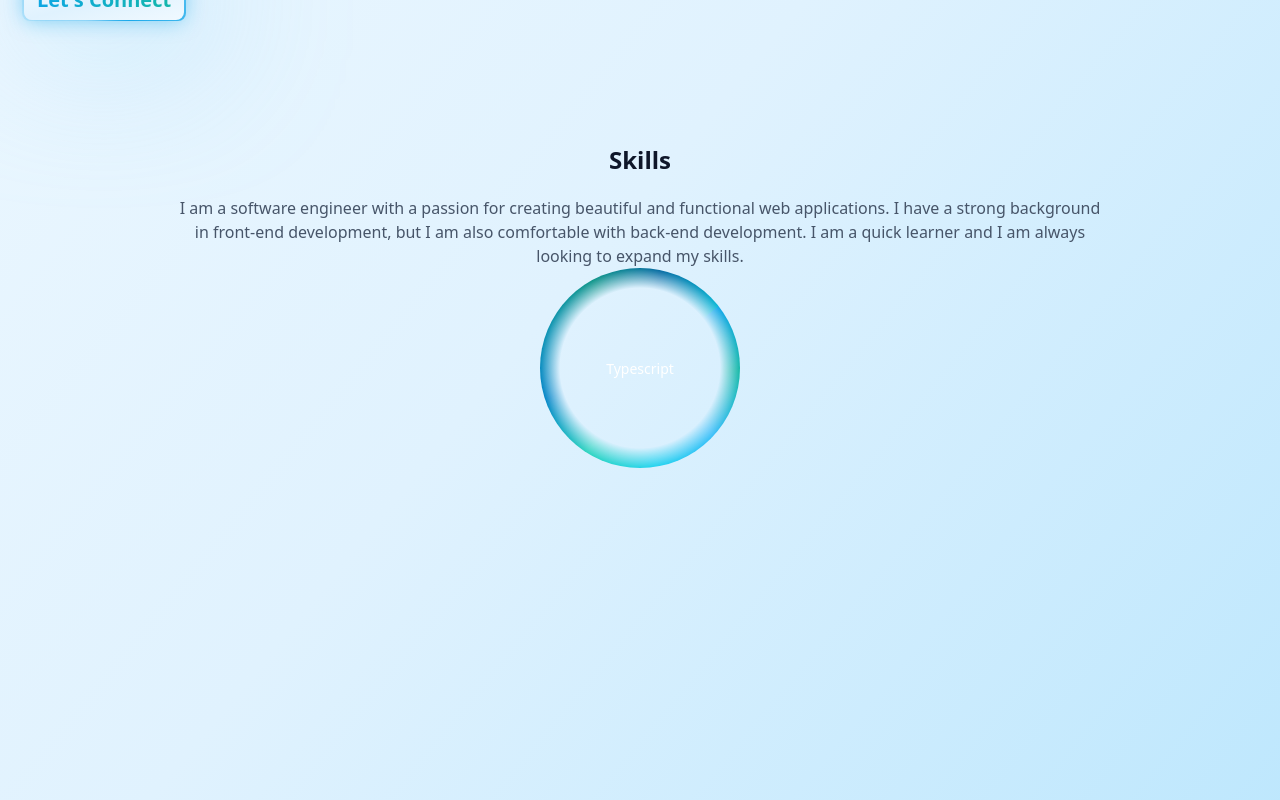
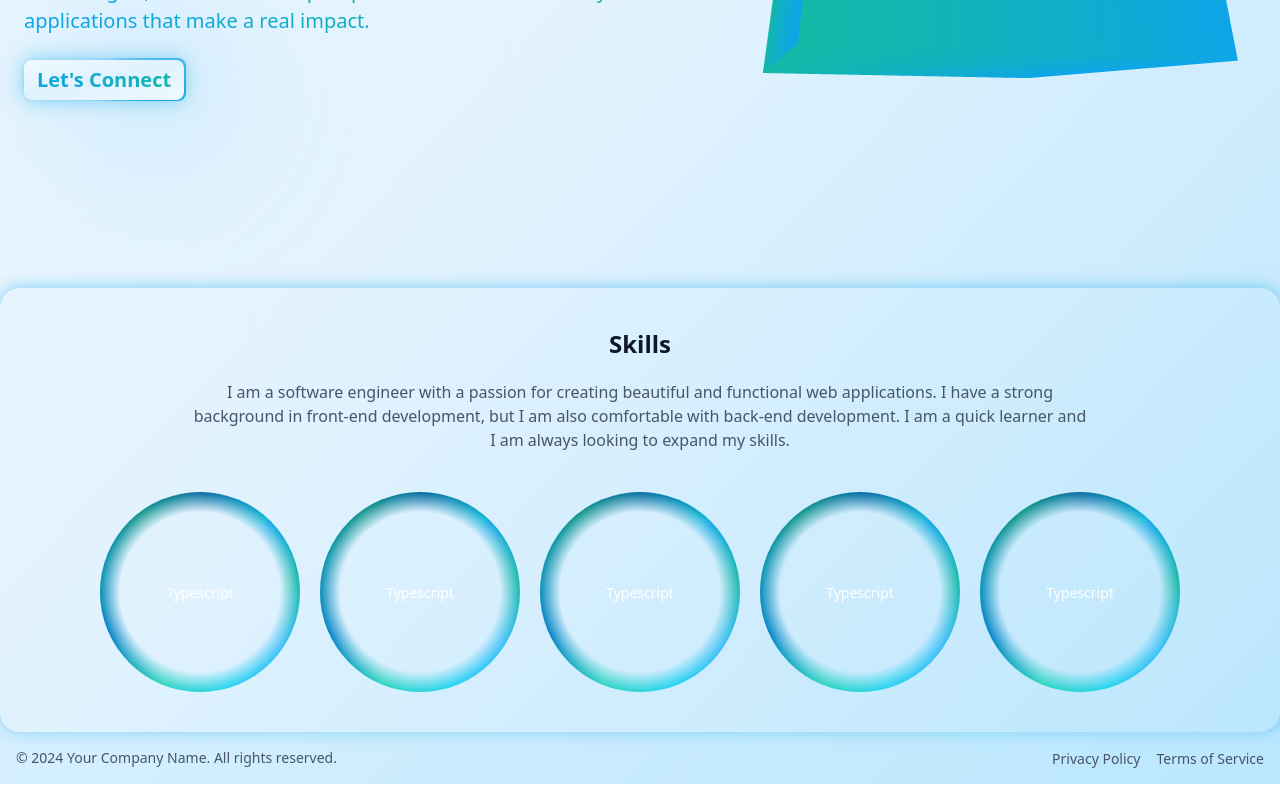
Before and after one commit to pauljianbo/paul-portfolio, a Next.js app: page / in a window 1280 px wide. Shown: the part 580-1380 px from the top of the page. Built offline with nearby package versions, Linux system fonts and the light colour scheme.

Commit message:
update skill section

```diff
--- a/app/components/HomeCards/AnimatedCubeCard.tsx
+++ b/app/components/HomeCards/AnimatedCubeCard.tsx
@@ -4,7 +4,7 @@ import IntroText from '../tools/Animation/IntroText';
 
 const AnimatedCubeCard = () => {
   return (
-    <div className="flex max-w-7xl  mx-auto">
+    <div className="flex max-w-7xl  mx-auto h-screen">
       <div className="w-1/2 aspect-square ">
         <IntroText />
       </div>
--- a/app/components/HomeCards/SkillSection.tsx
+++ b/app/components/HomeCards/SkillSection.tsx
@@ -1,13 +1,20 @@
-import AnimatedMaskButton from "../tools/Animation/AnimatedMaskButton";
+import AnimatedMaskButton from '../tools/Animation/AnimatedMaskButton';
 const SkillSection = () => {
   return (
-    <div className="max-w-7xl mx-auto  rounded-md p-4 h-screen">
-      <h1 className="text-2xl font-bold text-center">Skills</h1>
-      <p className="text-center text-[16px] text-light-text-secondary w-3/4 mx-auto leading-[24px] mt-[20px]">
-        I am a software engineer with a passion for creating beautiful and functional web applications. I have a strong background in front-end development, but I am also comfortable with back-end development. I am a quick learner and I am always looking to expand my skills.
+    <div className="mx-auto max-w-7xl rounded-[20px] p-[40px] shadow-glow-sm transition-shadow duration-300 hover:shadow-glow-lg dark:shadow-dark-glow-sm dark:hover:shadow-dark-glow-lg">
+      <h1 className="text-center text-2xl font-bold">Skills</h1>
+      <p className="mx-auto mt-[20px] w-3/4 text-center text-[16px] leading-[24px] text-light-text-secondary">
+        I am a software engineer with a passion for creating beautiful and functional web applications. I have a strong
+        background in front-end development, but I am also comfortable with back-end development. I am a quick learner
+        and I am always looking to expand my skills.
       </p>
-
-      <AnimatedMaskButton text="Typescript"/>
+      <div className="flex flex-wrap justify-center gap-[20px] mt-[40px]">
+        <AnimatedMaskButton text="Typescript" />
+        <AnimatedMaskButton text="Typescript" />
+        <AnimatedMaskButton text="Typescript" />
+        <AnimatedMaskButton text="Typescript" />
+        <AnimatedMaskButton text="Typescript" />
+      </div>
     </div>
   );
 };
```
